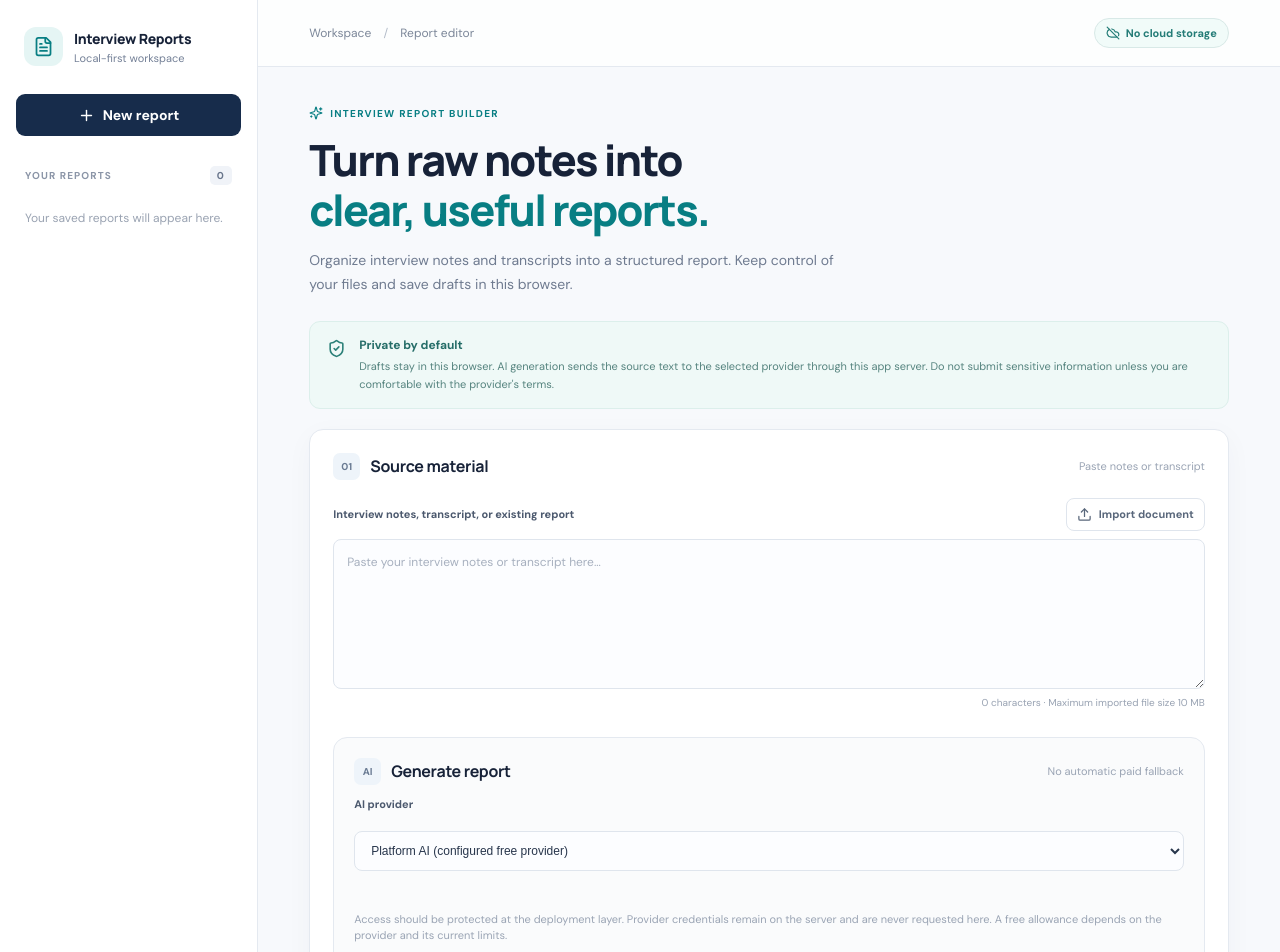
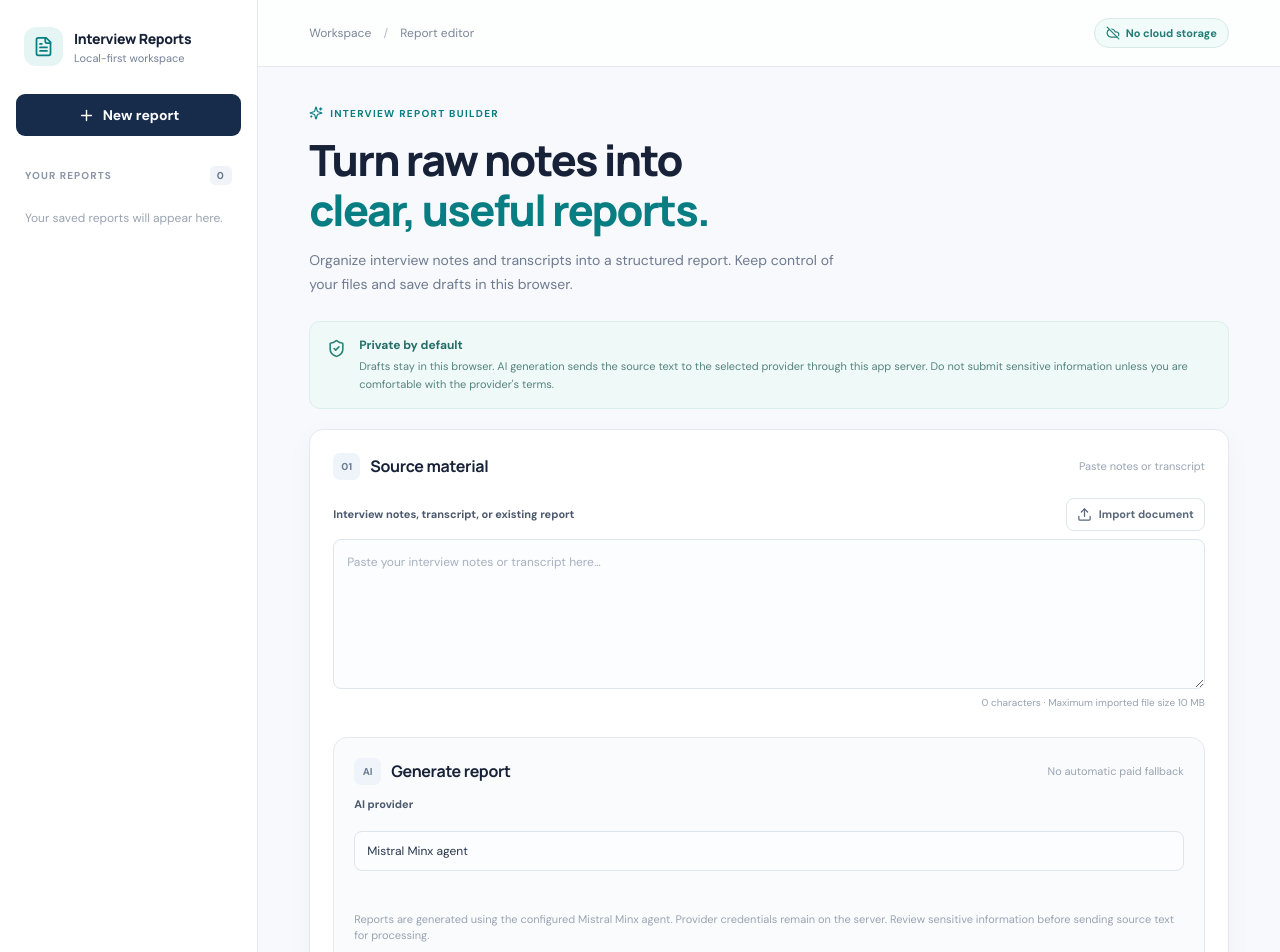
Before and after one commit to malingib/interview-reports, a Next.js app: page / in a window 1280 px wide. Shown: the top 952 px of the page. Built offline with nearby package versions, Linux system fonts and the light colour scheme.

Commit message:
Use Mistral Minx agent as the only report provider

```diff
--- a/app/page.tsx
+++ b/app/page.tsx
@@ -21,7 +21,7 @@ export default function Home() {
   const [reportText, setReportText] = useState(starter);
   const [notice, setNotice] = useState('Your work is stored in this browser.');
   const [importError, setImportError] = useState('');
-  const [provider, setProvider] = useState<'platform' | 'gemini' | 'openai' | 'groq' | 'mistral' | 'mistral_api'>('platform');
+  const [provider] = useState<'mistral'>('mistral');
   const [generating, setGenerating] = useState(false);
   const fileInput = useRef<HTMLInputElement>(null);
 
@@ -164,15 +164,9 @@ export default function Home() {
 
             <div className="ai-controls">
               <div className="card-heading"><div><span className="step">AI</span><h2>Generate report</h2></div><span className="small-muted">No automatic paid fallback</span></div>
-              <label htmlFor="provider">AI provider</label>
-              <select id="provider" className="title-input" value={provider} onChange={event => setProvider(event.target.value as typeof provider)}>
-                <option value="platform">Platform AI (configured free provider)</option>
-                <option value="gemini">Google Gemini</option>
-                <option value="openai">OpenAI API (not ChatGPT consumer sign-in)</option>
-                <option value="groq">Groq API</option>
-                <option value="mistral">Mistral Minx agent</option>\n                <option value="mistral_api">Mistral direct Chat Completions API</option>
-              </select>
-              <p className="small-muted">Access should be protected at the deployment layer. Provider credentials remain on the server and are never requested here. A free allowance depends on the provider and its current limits.</p>
+              <label>AI provider</label>
+              <div className="title-input" role="status" aria-label="Selected AI provider">Mistral Minx agent</div>
+              <p className="small-muted">Reports are generated using the configured Mistral Minx agent. Provider credentials remain on the server. Review sensitive information before sending source text for processing.</p>
               <button className="primary-button" disabled={generating || !sourceText.trim()} onClick={() => void generateReport()}><WandSparkles size={16} /> {generating ? 'Generating…' : 'Generate from source'}</button>
             </div>
 
```
